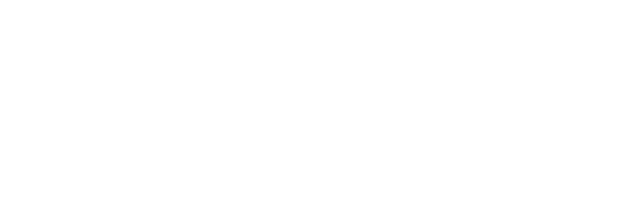
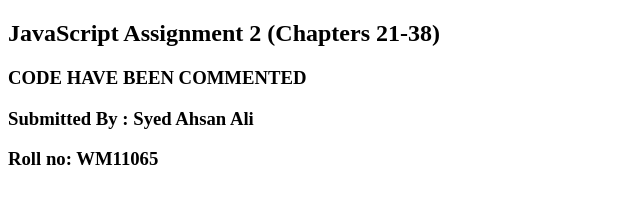
Before and after one commit to AhsanTipu/JavaScript-Assignment-2, a plain HTML site: page index.html in a window 1280 px wide. Shown: the whole page, without its empty margins (0-640 px from the left). Drawn offline with Linux system fonts and the light colour scheme.

Commit message:
JavaScript Assignment 2

```diff
--- a/index.html
+++ b/index.html
@@ -7,6 +7,11 @@
     <script src="app.js"></script>
 </head>
 <body>
+    <h2>JavaScript Assignment 2 (Chapters 21-38)</h2>
+    <h3>CODE HAVE BEEN COMMENTED </h3>
 
+    <h3>Submitted By : Syed Ahsan Ali</h3>
+
+    <h3>Roll no: WM11065</h3>
 </body>
 </html>
```
